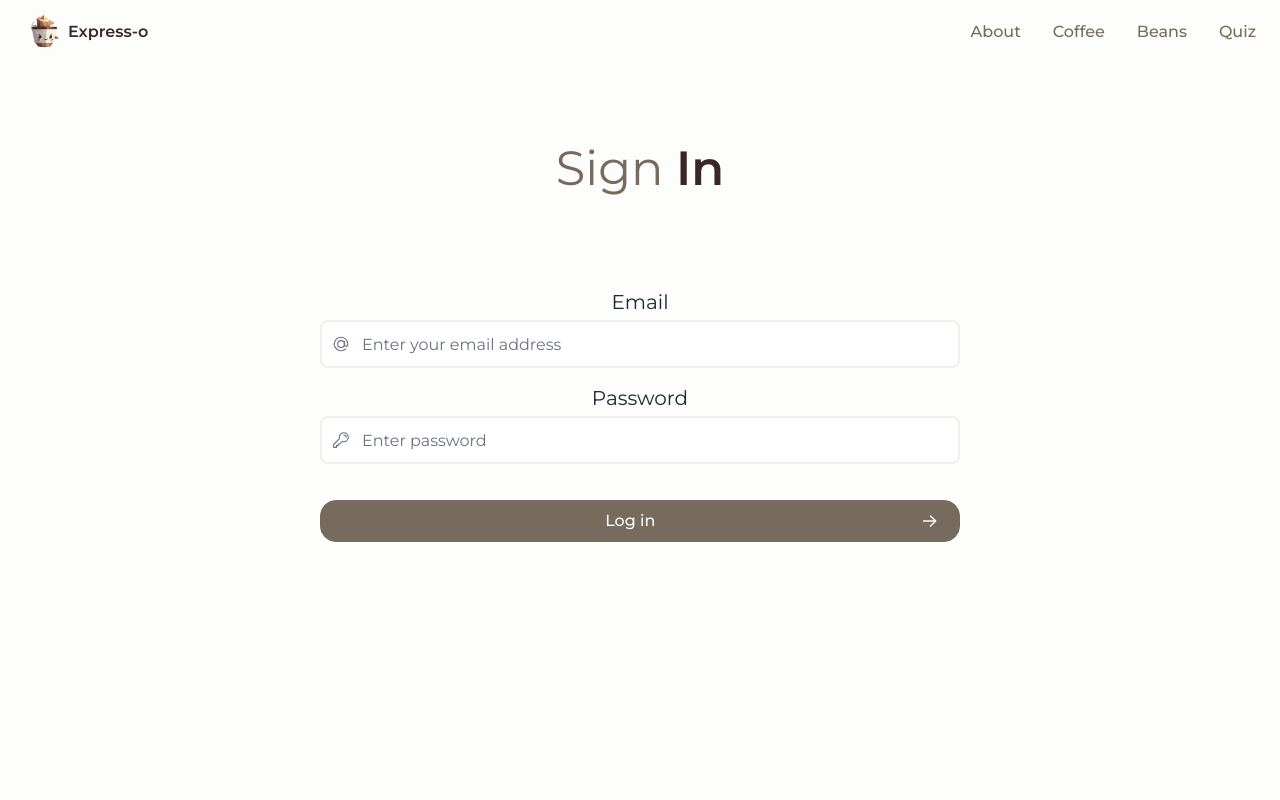
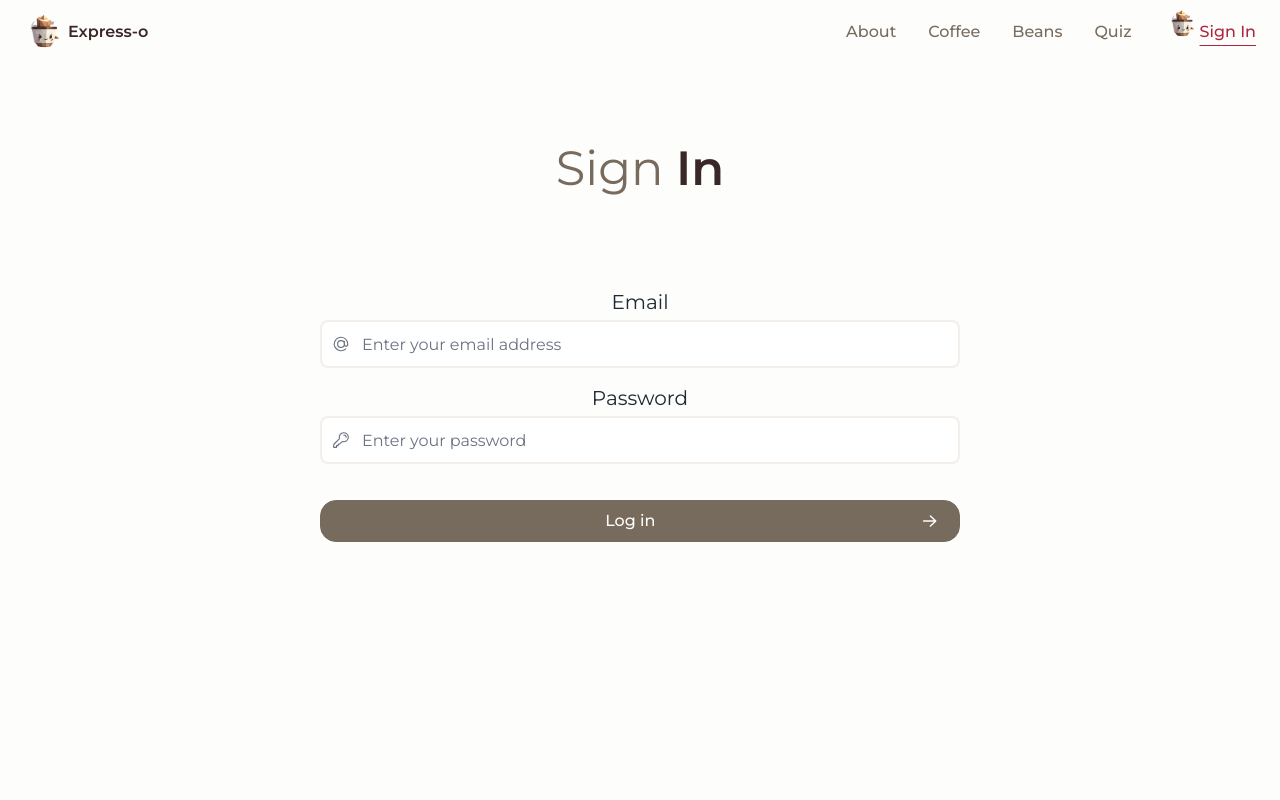
Before and after one commit to ericayen/express-o, a Next.js app: page /login in a window 1280 px wide. Shown: the top 800 px of the page. Built offline with nearby package versions, Linux system fonts and the light colour scheme.

Commit message:
add sign in link to nav bar

```diff
--- a/app/ui/header.tsx
+++ b/app/ui/header.tsx
@@ -33,11 +33,7 @@ export default function Header() {
 							</svg>
 						</label>
 					</div>
-					<div
-						className={clsx(
-							'mx-2 flex-1 px-2',
-							pathname === '/' ? 'hidden' : ''
-						)}>
+					<div className='mx-2 flex-1 px-2'>
 						<Link href='/'>
 							<Image
 								src={logo}
@@ -65,7 +61,7 @@ export default function Header() {
 					htmlFor='my-drawer-3'
 					aria-label='close sidebar'
 					className='drawer-overlay'></label>
-				<ul className='bg-white min-h-full w-48 p-4'>
+				<ul className='bg-white min-h-full w-48 p-4 relative'>
 					<NavLinks />
 				</ul>
 			</nav>
--- a/app/ui/login-form.tsx
+++ b/app/ui/login-form.tsx
@@ -47,7 +47,7 @@ export default function LoginForm() {
 							id='password'
 							type='password'
 							name='password'
-							placeholder='Enter password'
+							placeholder='Enter your password'
 							minLength={6}
 						/>
 						<KeyIcon className='pointer-events-none absolute left-3 top-1/2 h-[18px] w-[18px] -translate-y-1/2 text-gray-500 peer-focus:text-gray-900' />
--- a/app/ui/nav-links.tsx
+++ b/app/ui/nav-links.tsx
@@ -13,6 +13,7 @@ const links = [
 	{ name: 'Coffee', href: '/coffee' },
 	{ name: 'Beans', href: '/beans' },
 	{ name: 'Quiz', href: '/quiz' },
+	{ name: 'Sign In', href: '/login' },
 ];
 
 export default function NavLinks() {
@@ -28,12 +29,13 @@ export default function NavLinks() {
 					<li
 						className={clsx(
 							link.href === '/' ? 'lg:hidden' : '',
-							pathname === '/' && link.href === '/'
-								? 'hidden lg:hidden'
-								: 'leading-loose rounded-box font-medium text-xs md:text-sm lg:text-base hover:bg-beige-light inline-flex lg:inline-block w-full lg:w-fit',
+							'leading-loose rounded-box font-medium text-xs md:text-sm lg:text-base hover:bg-beige-light inline-flex lg:inline-block w-full lg:w-fit',
 							isActive
 								? 'underline underline-offset-8 text-brown-dark'
-								: 'text-brown'
+								: 'text-brown',
+							link.href === '/login'
+								? 'absolute inset-x-0 bottom-0 px-4 rounded-none lg:rounded-box lg:static lg:px-0 text-red'
+								: ''
 						)}
 						key={index}>
 						<Link
```
